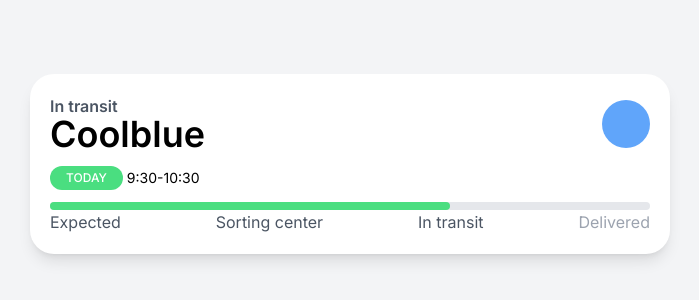
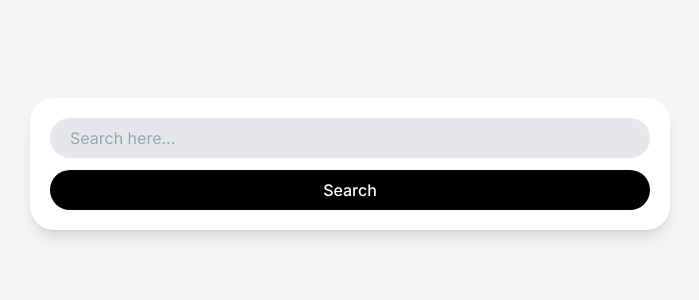
Before and after one commit to freejak5520/carrot-market-clone, a Next.js app: page / in a window 1280 px wide. Shown: the part 236-536 px from the top of the page, without its empty margins (290-989 px from the left). Built offline with nearby package versions, Linux system fonts and the light colour scheme.

Commit message:
searcch ui

```diff
--- a/app/page.tsx
+++ b/app/page.tsx
@@ -1,33 +1,11 @@
-
-export default function Home() {2
-  return (<main className="bg-gray-100 h-screen flex items-center justify-center p-5 dark:bg-gray-700 dark:text-white">
-<div className="bg-white w-full shadow-lg p-5 rounded-3xl max-w-screen-sm dark:bg-gray-600">
-  <div className="flex justify-between items-center">
-    <div className="flex flex-col">
-      <span className="text-gray-600 font-semibold -mb-1 dark:text-gray-300">In transit</span>
-      <span className="text-4xl font-semibold dark:text-white">Coolblue</span>
-    </div>
-    <div className="bg-blue-400 size-12 rounded-full"/>
-  </div>
-
-  <div className="flex my-3 items-center gap-1">
-    <span className="bg-green-400 text-white px-4 py-1 rounded-full text-xs font-medium hover:bg-green-500 hover:scale-105 cursor-default uppercase transition">Today</span>
-    <span className="text-sm dark:text-gray-200">9:30-10:30</span>
-  </div>
-
-<div className="relative">
-  <div className="bg-gray-200 w-full h-2 rounded-full absolute"></div>
-  <div className="bg-green-400 w-2/3 h-2 rounded-full absolute"></div>
-</div>
-
-  <div className="flex justify-between items-center mt-5 text-gray-600 dark:text-gray-300">
-    <span>Expected </span>
-    <span>Sorting center</span>
-    <span>In transit</span>
-    <span className="text-gray-400 dark:text-gray-500">Delivered</span>
-  </div>
-
-</div>
-
-  </main>);
+export default function Home() {
+  2;
+  return (
+    <main className="bg-gray-100 h-screen flex items-center justify-center p-5">
+      <div className="bg-white w-full shadow-lg p-5 rounded-3xl max-w-screen-sm flex flex-col gap-3">
+        <input className="w-full rounded-full h-10 bg-gray-200 pl-5 py-3 outline-none ring ring-transparent focus:ring-orange-500 focus:ring-offset-2 transition-shadow" type="text" placeholder="Search here..." />
+        <button className="bg-black text-white py-2 rounded-full active:scale-95 transition-transform font-medium outline-none">Search</button>
+      </div>
+    </main>
+  );
 }
```
